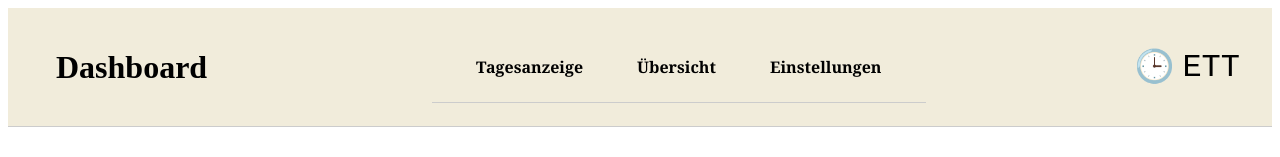
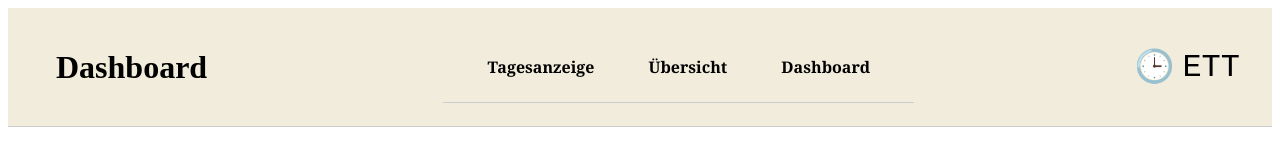
Before and after one commit to on24FeLi/ETT2.0, a Vue app: page /dashboard in a window 1280 px wide. Shown: the top 157 px of the page. Built offline with nearby package versions, Linux system fonts and the light colour scheme.

Commit message:
Navigation: Added Dashboard

```diff
--- a/src/components/navigation.vue
+++ b/src/components/navigation.vue
@@ -5,7 +5,7 @@
         <nav class="nav-bar">
           <a href="#">Tagesanzeige</a>
           <a href="#">Übersicht</a>
-          <a href="#">Einstellungen</a>
+          <a href="../views/Dashboard.vue">Dashboard</a>
         </nav>
       </header>
 </template>
```
